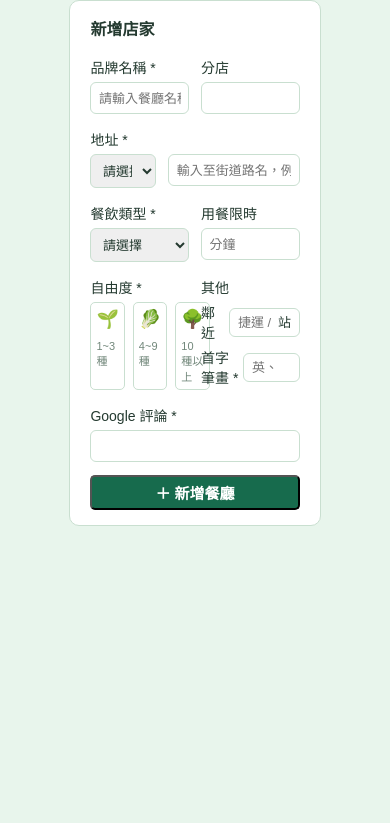
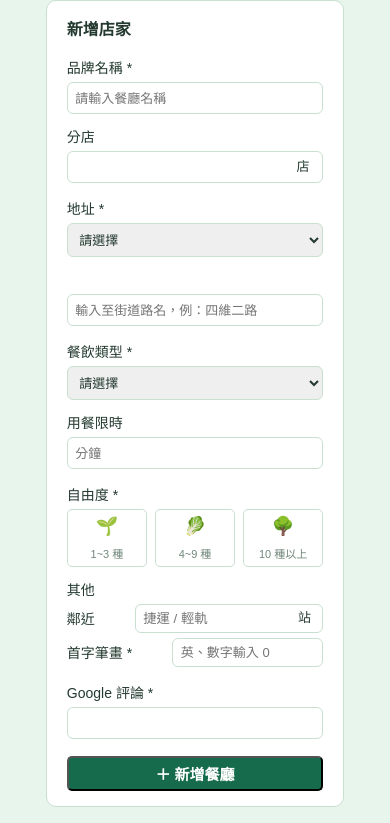
Before and after one commit to Lynn19950915/Veggie_Pocket, a FastAPI app: page /dashboard in a window 390 px wide. Shown: the part 65-888 px from the top of the page. Before the commit the page ends 591 px from the top, so only its background shows below. Run offline with FastAPI, Linux system fonts and the light colour scheme; parts of the project's set-up code (start-up, migrations or seed data) failed here and were passed over.

```diff
--- a/data/categories.json
+++ b/data/categories.json
@@ -1,9 +1,9 @@
 [
-    {"code": "B", "name": "自助餐"},
-    {"code": "C", "name": "定食"},
-    {"code": "H", "name": "火鍋"},
-    {"code": "M", "name": "燒肉"},
-    {"code": "S", "name": "排餐"},
-    {"code": "T", "name": "鐵板燒"},
-    {"code": "X", "name": "其他"}
+    {"code": "B", "name": "自助餐", "icon": "🍽️", "color": "#BDE5DB"},
+    {"code": "C", "name": "定食", "icon": "🍚", "color": "#D6E3F5"},
+    {"code": "H", "name": "火鍋", "icon": "🍲", "color": "#F3D19A"},
+    {"code": "M", "name": "燒肉", "icon": "🍖", "color": "#E9A49B"},
+    {"code": "S", "name": "排餐", "icon": "🥩", "color": "#E9A49B"},
+    {"code": "T", "name": "鐵板燒", "icon": "👨‍🍳", "color": "#ECEEF3"},
+    {"code": "X", "name": "其他", "icon": "❓", "color": "#4D5868"}
 ]
--- a/database.py
+++ b/database.py
@@ -1,14 +1,18 @@
 from sqlmodel import SQLModel, Session, create_engine
+# 確保類別 Model 有載入
 from models.restaurant import Restaurant
 
 
 DB_PATH = "sqlite:///data/restaurants.db"
-engine = create_engine(DB_PATH)
+engine = create_engine(
+    DB_PATH, connect_args={"check_same_thread": False}
+)
 
+# 不會修改已存在的資料表結構
 def create_db():
     SQLModel.metadata.create_all(engine)
 
-# 供後續操作資料庫用
+# 供後續操作資料庫 (請求) 專用
 def get_session():
     with Session(engine) as session:
         yield session
--- a/static/dashboard.css
+++ b/static/dashboard.css
@@ -10,34 +10,37 @@
 
 /* 由各行分配水平欄位寬度 */
 .form-row {
-    padding: 7.5px 20px; display: grid; gap: 12px;
+    padding: 7.5px 20px;
+    display: grid; gap: 12px;
 }
 /* 標籤、輸入框則垂直排列 */
 .form-group {
     display: flex; flex-direction: column; gap: 5px;
 }
-.form-group label, .form-group .other {
+.form-group > label, .form-group > .other {
     font-size: 14px; font-weight: 500; color: var(--color-content);
 }
-.form-group input, .form-group select, #station-input {
+.form-group > input, .form-group > select, #branch-input, #station-input, .other-row > input {
     padding: 7.5px;
     border: 1px solid var(--color-border); border-radius: 6px;
     font-size: 13px; color: var(--color-content);
 }
 
+
 #level-group {
-    display: grid; grid-template-columns: 1fr 1fr 1fr; gap: 8px;
+    display: grid; grid-template-columns: repeat(3, 1fr); gap: 8px;
 }
 .level-option {
     padding: 5px;
     border: 1px solid var(--color-border); border-radius: 5px;
-    display: flex; flex-direction: column; gap: 10px;
+    display: flex; flex-direction: column; gap: 7.5px;
     align-items: center; cursor: pointer;
 }
 .level-count {
     font-size: 11px; color: var(--color-memo);
 }
-/* 隱藏預設的單選鈕 */
+
+/* 隱藏預設的圓圈，但保留選取功能 */
 .level-option > input {
     position: absolute; opacity: 0;
 }
@@ -49,27 +52,43 @@
     color: #FFFFFF;
 }
 
-.other-row, #station-input {
+
+.other-row {
     display: grid; gap: 5px; align-items: center;
 }
-.other-row > input, #station-input {
+#branch-input, #station-input {
+    display: grid; gap: 5px;
+}
+#station-input, .other-row > input {
     padding: 6px 7.5px;
 }
-/* 移除內層的框線及寬度 */
-#station-input > input {
+/* 移除內層的框線及寬度、保留 focus 效果 */
+#branch-input > input, #station-input > input {
     min-width: 0; padding: 0;
     border: none; outline: none;
 }
+#branch-input:focus-within, #station-input:focus-within {
+    outline: -webkit-focus-ring-color auto 1px;
+}
+
 #submit-btn {
-    width: calc(100% - 40px); margin: 5px 20px 15px 20px; padding: 5px 0px;
+    width: calc(100% - 40px); margin: 10px 20px 15px 20px; padding: 5px 0px;
     border-radius: 5px;
     font-size: 15px; font-weight: 600; color: white; background-color: var(--color-primary);
     cursor: pointer;
 }
 
+
+/* RWD: 行動裝置的表單改成單欄 */
 @media (max-width: 1200px) {
     .form-area {width: 60%}
 }
 @media (max-width: 768px) {
     .form-area {width: 80%}
 }
+@media (max-width: 576px) {
+    .form-area {width: 95%}
+    .form-row {
+        grid-template-columns: 1fr !important;
+    }
+}
--- a/static/style.css
+++ b/static/style.css
@@ -17,3 +17,7 @@ header > .title {
     padding: 10px;
     font-size: 20px; font-weight: bold; color: var(--color-primary);
 }
+a {
+    color: inherit;
+    text-decoration: none;
+}
--- a/templates/dashboard.html
+++ b/templates/dashboard.html
@@ -16,7 +16,7 @@
     <main>
         <div class="form-area">
             <div id="title">新增店家</div>
-            <form action="/dashboard" method="post">
+            <form method="post" action="/dashboard">
                 <div class="form-row" style="grid-template-columns: minmax(0, 1fr) minmax(0, 1fr)">
                     <div class="form-group">
                         <label for="brand">品牌名稱 *</label>
@@ -25,11 +25,15 @@
                     <!-- 選填，非連鎖品牌可不輸入 -->
                     <div class="form-group">
                         <label for="branch">分店</label>
-                        <input type="text" id="branch" name="branch">
+                        <!-- 水平排列，並包覆成輸入框 -->
+                        <div id="branch-input" style="grid-template-columns: 12fr 1fr">
+                            <input type="text" id="branch" name="branch">
+                            <span style="line-height: 1">店</span>
+                        </div>
                     </div>
                 </div>
 
-                <div class="form-row" style="grid-template-columns: minmax(0, 1fr) minmax(0, 2fr)">
+                <div class="form-row" style="grid-template-columns: minmax(0, 1fr) minmax(0, 3fr)">
                     <div class="form-group">
                         <label for="district">地址 *</label>
                         <select id="district" name="district" required>
@@ -42,6 +46,7 @@
                         </select>
                     </div>
                     <div class="form-group">
+                        <!-- 保持元素的高度 -->
                         <label style="visibility: hidden">地址</label>
                         <input type="text" id="address" name="address" placeholder="輸入至街道路名，例：四維二路" required>
                     </div>
@@ -53,9 +58,9 @@
                         <select id="category" name="category" required>
                             <option value="">請選擇</option>
                             {% for category in categories %}
-                                <option value="{{ category.code }}">
-                                    {{ category.name }}
-                                </option>
+                            <option value="{{ category.code }}">
+                                {{ category.icon }} {{ category.name }}
+                            </option>
                             {% endfor %}
                         </select>
                     </div>
@@ -89,7 +94,7 @@
                     <div class="form-group">
                         <div class="other">其他</div>
                         <div class="other other-row" style="grid-template-columns: minmax(0, 1fr) minmax(0, 3fr)">
-                            <div>鄰近</div>
+                            <label for="station">鄰近</label>
                             <!-- 水平排列，並包覆成輸入框 -->
                             <div id="station-input" style="grid-template-columns: 9fr 1fr">
                                 <input type="text" name="station" placeholder="捷運 / 輕軌">
@@ -97,8 +102,8 @@
                             </div>
                         </div>
                         <div class="other other-row" style="grid-template-columns: minmax(0, 2fr) minmax(0, 3fr)">
-                            <div>首字筆畫 *</div>
-                            <input type="number" name="stroke" min="0" placeholder="英、數字輸入 0" required>
+                            <label for="stroke">首字筆畫 *</label>
+                            <input type="number" name="stroke" min="5" placeholder="英、數字輸入 0" required>
                         </div>
                     </div>
                 </div>
@@ -120,9 +125,9 @@
         const button = document.querySelector("#submit-btn");
 
         form.addEventListener("submit", () => {
+            button.textContent = "◌ 新增中";
             setTimeout(() => {
                 button.disabled = true;
-                button.textContent = "◌ 新增中";
             }, 0);
         });
     </script>
```
Also changed, not shown: main.py (+5 -2 lines), models/restaurant.py (+17 -2 lines), routers/dashboard.py (+13 -6 lines), routers/index.py (+18 -3 lines), static/index.css (added, +90 -0 lines), templates/index.html (+56 -0 lines).
